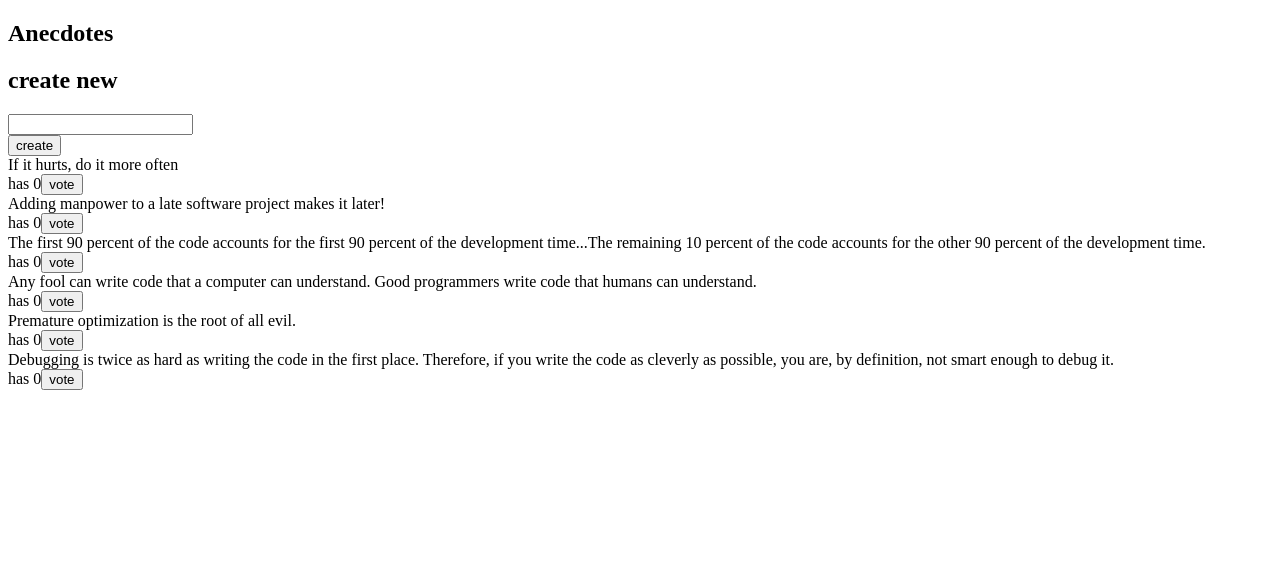
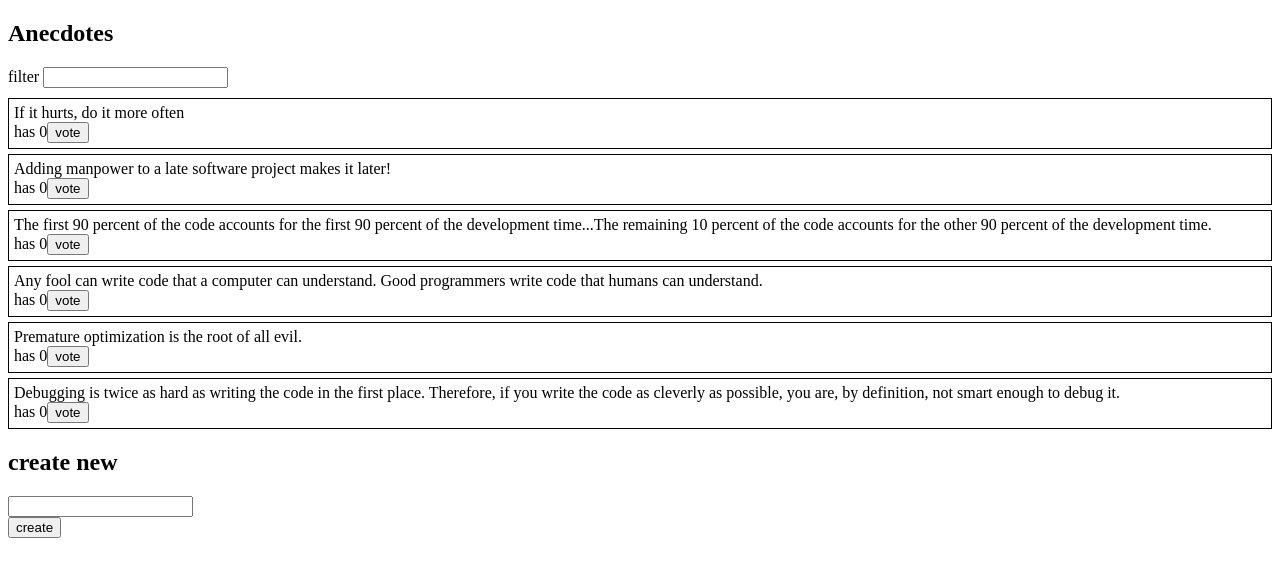
Before and after one commit to deehood/part6-helsinki, a React (Create React App) app in the folder redux-anecdotes/: page / in a window 1280 px wide. Shown: the top 576 px of the page. Built offline with nearby package versions, Linux system fonts and the light colour scheme.

Commit message:
6.12* Better anecdotes, step10

```diff
--- a/redux-anecdotes/src/App.js
+++ b/redux-anecdotes/src/App.js
@@ -1,14 +1,16 @@
 import AnecdoteForm from "./components/AnecdoteForm.";
 import AnecdoteList from "./components/AnecdoteList";
 import Notification from "./components/Notification";
+import Filter from "./components/Filter";
 
 const App = () => {
   return (
     <>
       <Notification />
       <h2>Anecdotes</h2>
+      <Filter />
+      <AnecdoteList />
       <AnecdoteForm />
-      <AnecdoteList />
     </>
   );
 };
--- a/redux-anecdotes/src/components/AnecdoteList.jsx
+++ b/redux-anecdotes/src/components/AnecdoteList.jsx
@@ -10,6 +10,10 @@ import {
 
 const AnecdoteList = () => {
   const dispatch = useDispatch();
+
+  const filter = useSelector((state) => state.filter);
+  console.log(filter);
+
   const anecdotes = useSelector((state) => state.anecdotes);
 
   const handleVote = (id) => {
@@ -28,8 +32,18 @@ const AnecdoteList = () => {
   };
   return (
     <>
-      {anecdotes.map((anecdote) => (
-        <div key={anecdote.id}>
+      {anecdotes
+        .filter((anecdote) => anecdote.content.includes(filter))
+        .map((anecdote) => (
+          <div
+            style={{
+              border: "solid",
+              padding: 5,
+              marginBottom: 5,
+              borderWidth: 1,
+            }}
+            key={anecdote.id}
+          >
             <div>{anecdote.content}</div>
             <div>
               has {anecdote.votes}
--- /dev/null
+++ b/redux-anecdotes/src/components/Filter.jsx
@@ -0,0 +1,21 @@
+import { useDispatch } from "react-redux";
+import { setFilter } from "../reducers/filterReducer";
+
+const Filter = () => {
+  const dispatch = useDispatch();
+
+  const handleChange = (event) => {
+    dispatch(setFilter(event.target.value));
+  };
+  const style = {
+    marginBottom: 10,
+  };
+
+  return (
+    <div style={style}>
+      filter <input onChange={handleChange} />
+    </div>
+  );
+};
+
+export default Filter;
--- a/redux-anecdotes/src/components/store.js
+++ b/redux-anecdotes/src/components/store.js
@@ -1,10 +1,12 @@
 import { configureStore } from "@reduxjs/toolkit";
 import anecdoteReducer from "../reducers/anecdoteReducer";
 import notificationReducer from "../reducers/notificationReducer";
+import filterReducer from "../reducers/filterReducer";
 const store = configureStore({
   reducer: {
     anecdotes: anecdoteReducer,
     notification: notificationReducer,
+    filter: filterReducer,
   },
 });
 
--- /dev/null
+++ b/redux-anecdotes/src/reducers/filterReducer.js
@@ -0,0 +1,15 @@
+import { createSlice } from "@reduxjs/toolkit";
+
+const initialState = "";
+const filterSlice = createSlice({
+  name: "filter",
+  initialState,
+  reducers: {
+    setFilter(state, action) {
+      return action.payload;
+    },
+  },
+});
+
+export const { setFilter } = filterSlice.actions;
+export default filterSlice.reducer;
```
Lines whose indentation alone changed are shown as unchanged.
